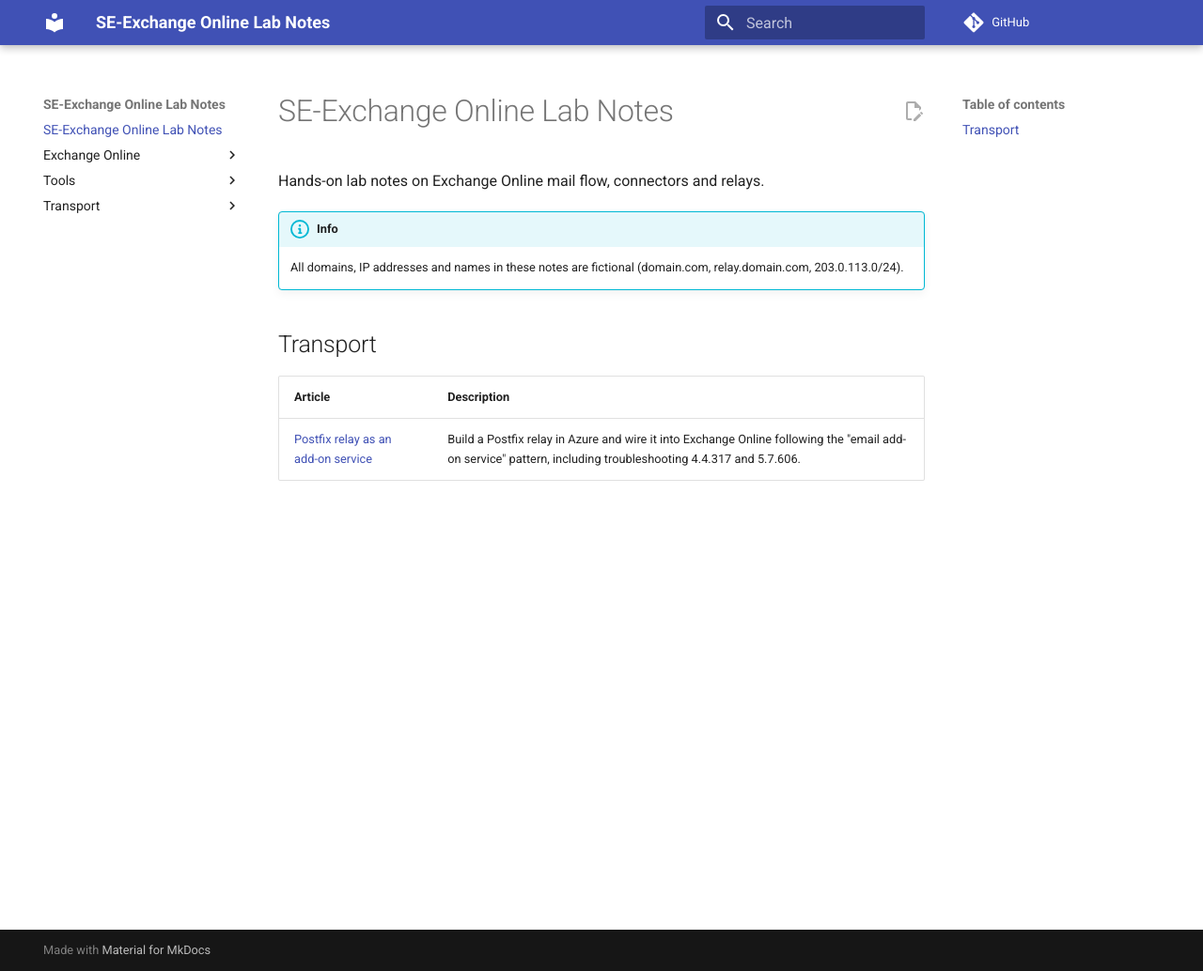
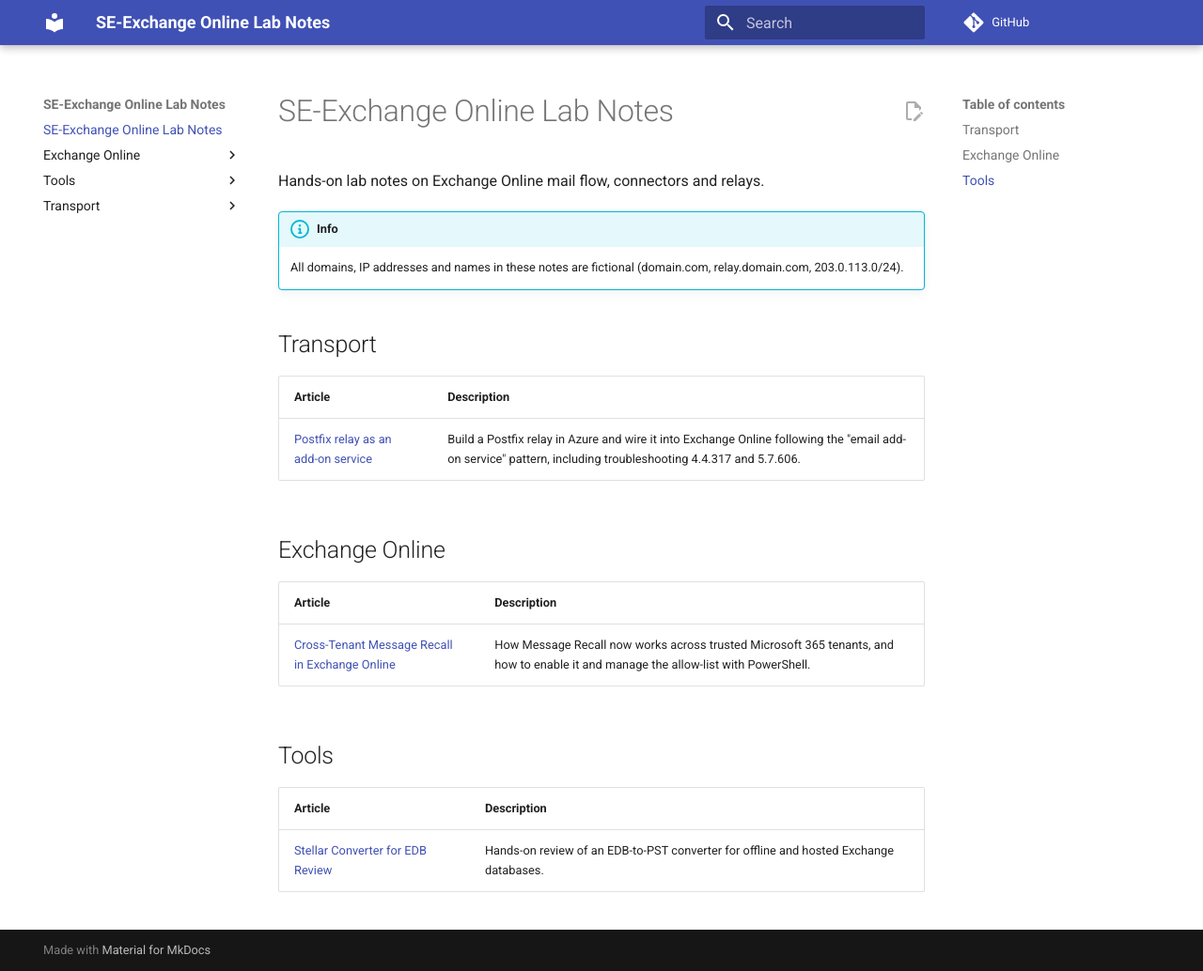
Before and after one commit to jeanpaulnk/JPN365Labs, an MkDocs documentation site: the page built from docs/index.md, in a window 1280 px wide and 1034 px high. Shown: the whole window at 94% size. Built offline with MkDocs 1.6.1 and Material for MkDocs 9.7.7, drawn with Linux system fonts in a browser that asks for light colours; comment, search, counter and statistics services are not loaded.

Commit message:
Update index.md with new articles
Added new articles on Exchange Online and Tools sections.

```diff
--- a/docs/index.md
+++ b/docs/index.md
@@ -10,3 +10,15 @@ Hands-on lab notes on Exchange Online mail flow, connectors and relays.
 | Article | Description |
 |---|---|
 | [Postfix relay as an add-on service](Transport/Postfix-Relay-Add-On-Service.md) | Build a Postfix relay in Azure and wire it into Exchange Online following the "email add-on service" pattern, including troubleshooting 4.4.317 and 5.7.606. |
+
+## Exchange Online
+
+| Article | Description |
+|---|---|
+| [Cross-Tenant Message Recall in Exchange Online](Exchange-Online/Cross-Tenant-Message-Recall.md) | How Message Recall now works across trusted Microsoft 365 tenants, and how to enable it and manage the allow-list with PowerShell. |
+
+## Tools
+
+| Article | Description |
+|---|---|
+| [Stellar Converter for EDB Review](Tools/Stellar-Converter-for-EDB-Review.md) | Hands-on review of an EDB-to-PST converter for offline and hosted Exchange databases. |
```
